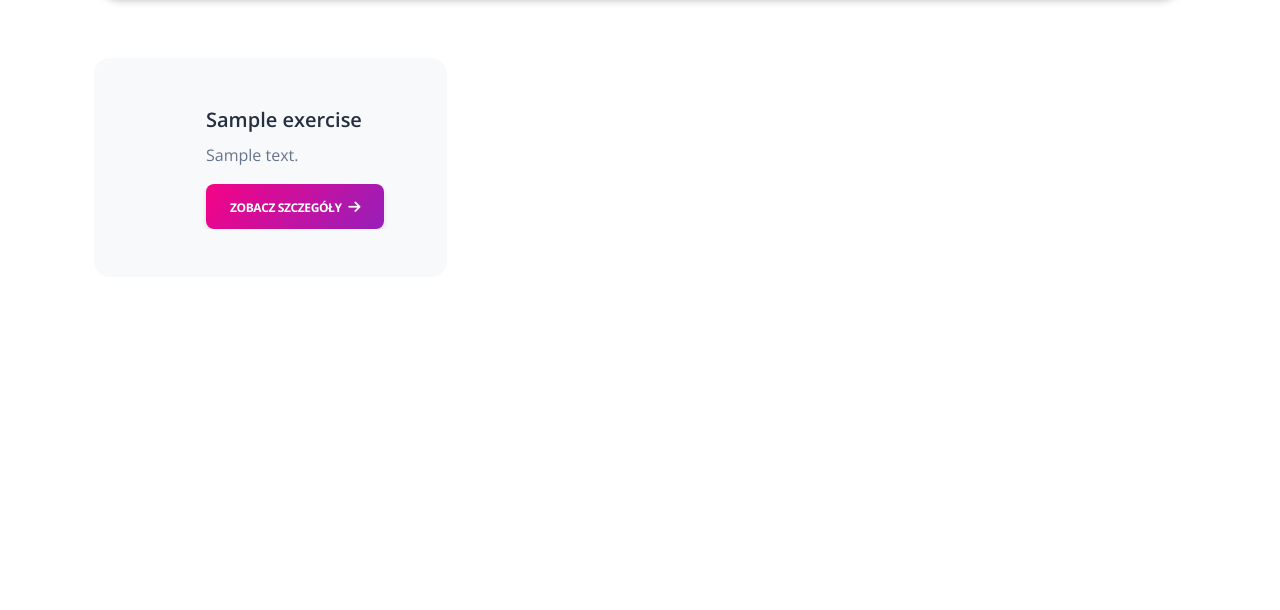
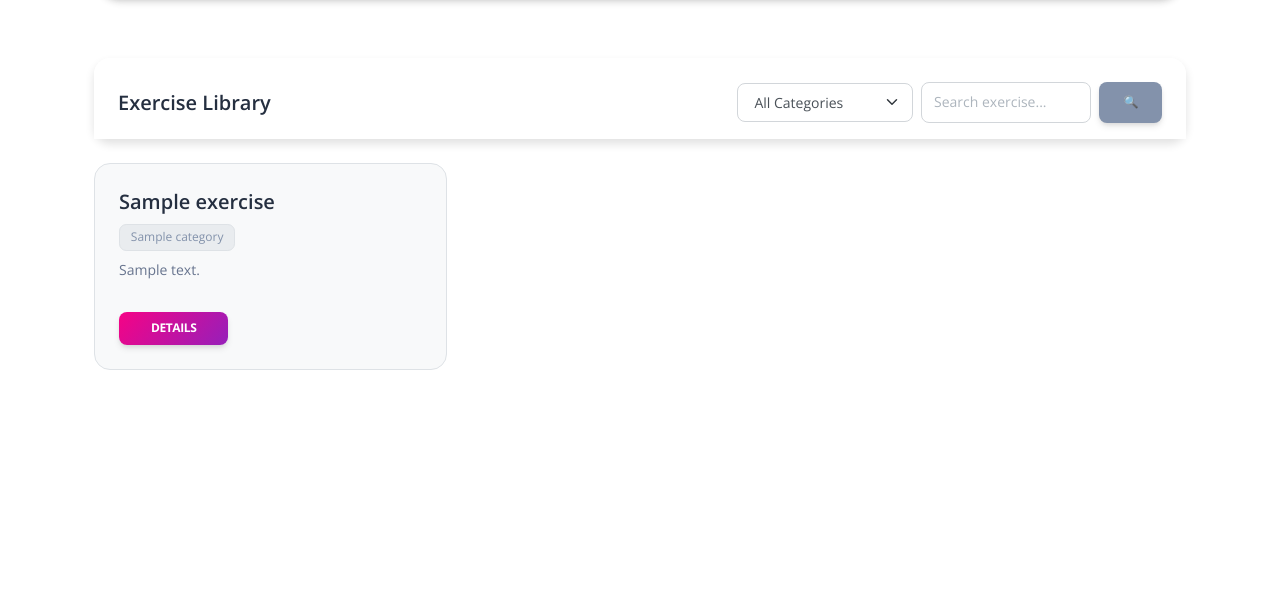
Before and after one commit to Darmi555/gym-tracker, a Django app: page /exercises/ in a window 1280 px wide. Shown: the part 70-680 px from the top of the page. Run offline with Django 5.2, Linux system fonts and the light colour scheme; a user stored in the database is signed in; tables that the repository leaves empty hold one stand-in row (values such as "Sample post"); some libraries are stand-ins or nearby versions.

Commit message:
feat: add category filtering and UI improvements to exercise list

```diff
--- a/templates/workouts/exercise_list.html
+++ b/templates/workouts/exercise_list.html
@@ -2,28 +2,85 @@
 {% block content %}
 
 <div class="container mt-8">
+
+  <div class="row mb-4">
+    <div class="col-12">
+      <div class="card shadow-sm border-0">
+        <div class="card-header pb-3 bg-white d-flex justify-content-between align-items-center">
+          <h5 class="mb-0">Exercise Library</h5>
+
+          <form method="get" action="" class="d-flex align-items-center">
+
+            <select name="category" class="form-select px-3 py-2 me-2 text-sm" style="border: 1px solid #d2d6da; border-radius: 0.5rem; outline: none; cursor: pointer;">
+              <option value="">All Categories</option>
+              {% for cat in categories %}
+                <option value="{{ cat.id }}" {% if selected_category == cat.id %}selected{% endif %}>
+                  {{ cat.name }}
+                </option>
+              {% endfor %}
+            </select>
+
+            <input type="text" class="form-control" name="q" value="{{ request.GET.q|default_if_none:'' }}" placeholder="Search exercise...">
+            <button class="btn btn-secondary mb-0 ms-2" type="submit">&#128269;</button>
+          </form>
+
+        </div>
+      </div>
+    </div>
+  </div>
+
   <div class="row g-3">
     {% for exercise in object_list %}
     <div class="col-lg-4 mb-4">
-      <div class="info-horizontal bg-gray-100 border-radius-xl p-5 h-100">
-        <div class="icon">
-        </div>
-        <div class="description ps-5">
-          <h5>{{ exercise.name }}</h5>
-          <p>{{ exercise.description|truncatewords:10 }}</p>
-          <a href="{% url 'workouts:exercise-detail' pk=exercise.id %}" class="btn bg-gradient-primary w-auto me-1 mb-0">
-            Zobacz szczegóły
-            <i class="fas fa-arrow-right text-sm ms-1"></i>
+      <div class="card bg-gray-100 border-radius-xl p-4 h-100 shadow-none border">
+        <div class="description">
+          <h5 class="text-dark font-weight-bold">{{ exercise.name }}</h5>
+
+          <div class="mb-2">
+            {% for cat in exercise.categories.all %}
+              <span class="badge bg-light text-secondary border badge-sm fw-normal">{{ cat.name }}</span>
+            {% endfor %}
+          </div>
+
+          <p class="text-sm text-muted mt-2">{{ exercise.description|truncatewords:10 }}</p>
+          <a href="{% url 'workouts:exercise-detail' pk=exercise.id %}" class="btn btn-sm bg-gradient-primary w-auto me-1 mb-0 mt-3">
+            Details
           </a>
         </div>
       </div>
     </div>
     {% empty %}
       <div class="col-12 text-center mt-5">
-        <h4>Brak ćwiczeń w bazie.</h4>
+        <h4 class="text-muted">No exercises found matching your criteria.</h4>
+        <a href="{% url 'workouts:exercise-list' %}" class="btn btn-outline-secondary mt-3">Clear filters</a>
       </div>
     {% endfor %}
   </div>
+
+  {% if is_paginated %}
+  <div class="row mt-2 mb-2">
+    <div class="col-12 d-flex justify-content-center">
+      <ul class="pagination pagination-primary pagination-lg mt-2" >
+        {% for num in custom_page_range %}
+          {% if num == page_obj.paginator.ELLIPSIS %}
+            <li class="page-item disabled">
+              <span class="page-link">...</span>
+            </li>
+          {% elif num == page_obj.number %}
+            <li class="page-item active">
+              <span class="page-link">{{ num }}</span>
+            </li>
+          {% else %}
+            <li class="page-item">
+              <a class="page-link" href="?page={{ num }}{% if request.GET.q %}&q={{ request.GET.q }}{% endif %}{% if request.GET.category %}&category={{ request.GET.category }}{% endif %}">{{ num }}</a>
+            </li>
+          {% endif %}
+        {% endfor %}
+      </ul>
+    </div>
+  </div>
+  {% endif %}
+
 </div>
 
 {% endblock %}
--- a/workouts/views.py
+++ b/workouts/views.py
@@ -1,9 +1,8 @@
-from django.contrib import messages
 from django.contrib.auth import get_user_model
 from django.contrib.auth.decorators import login_required
 from django.contrib.auth.mixins import LoginRequiredMixin
 from django.db.models import Q
-from django.shortcuts import render, redirect
+from django.shortcuts import render
 from django.urls import reverse_lazy, reverse
 from django.views import generic
 
@@ -136,14 +135,46 @@ class WorkoutItemDeleteView(LoginRequiredMixin, generic.DeleteView):
         return WorkoutItem.objects.filter(workout__user=self.request.user)
 
 
+from django.db.models import Q
+from workouts.models import Exercise, Category  # Pamiętaj o imporcie Category!
+
+
 class ExerciseListView(LoginRequiredMixin, generic.ListView):
     model = Exercise
-    paginate_by = 10
+    paginate_by = 12
+
+    def get_queryset(self):
+        qs = Exercise.objects.all()
+        query = self.request.GET.get("q")
+
+        if query:
+            qs = qs.filter(
+                Q(name__icontains=query) | Q(description__icontains=query)
+            )
+        category_id = self.request.GET.get("category")
+
+        if category_id:
+            qs = qs.filter(categories__id=category_id)
+        return qs.order_by('name').distinct()
+
+    def get_context_data(self, **kwargs):
+        context = super().get_context_data(**kwargs)
+        page = context.get('page_obj')
+
+        if page:
+            context['custom_page_range'] = page.paginator.get_elided_page_range(
+                page.number, on_each_side=1, on_ends=1
+            )
+
+        context['categories'] = Category.objects.all().order_by('name')
+        selected_category = self.request.GET.get('category')
+        context['selected_category'] = int(
+            selected_category) if selected_category and selected_category.isdigit() else None
+        return context
 
 
 class ExerciseDetailView(LoginRequiredMixin, generic.DetailView):
     model = Exercise
-
 
 
 class CategoryListView(LoginRequiredMixin, generic.ListView):
```
